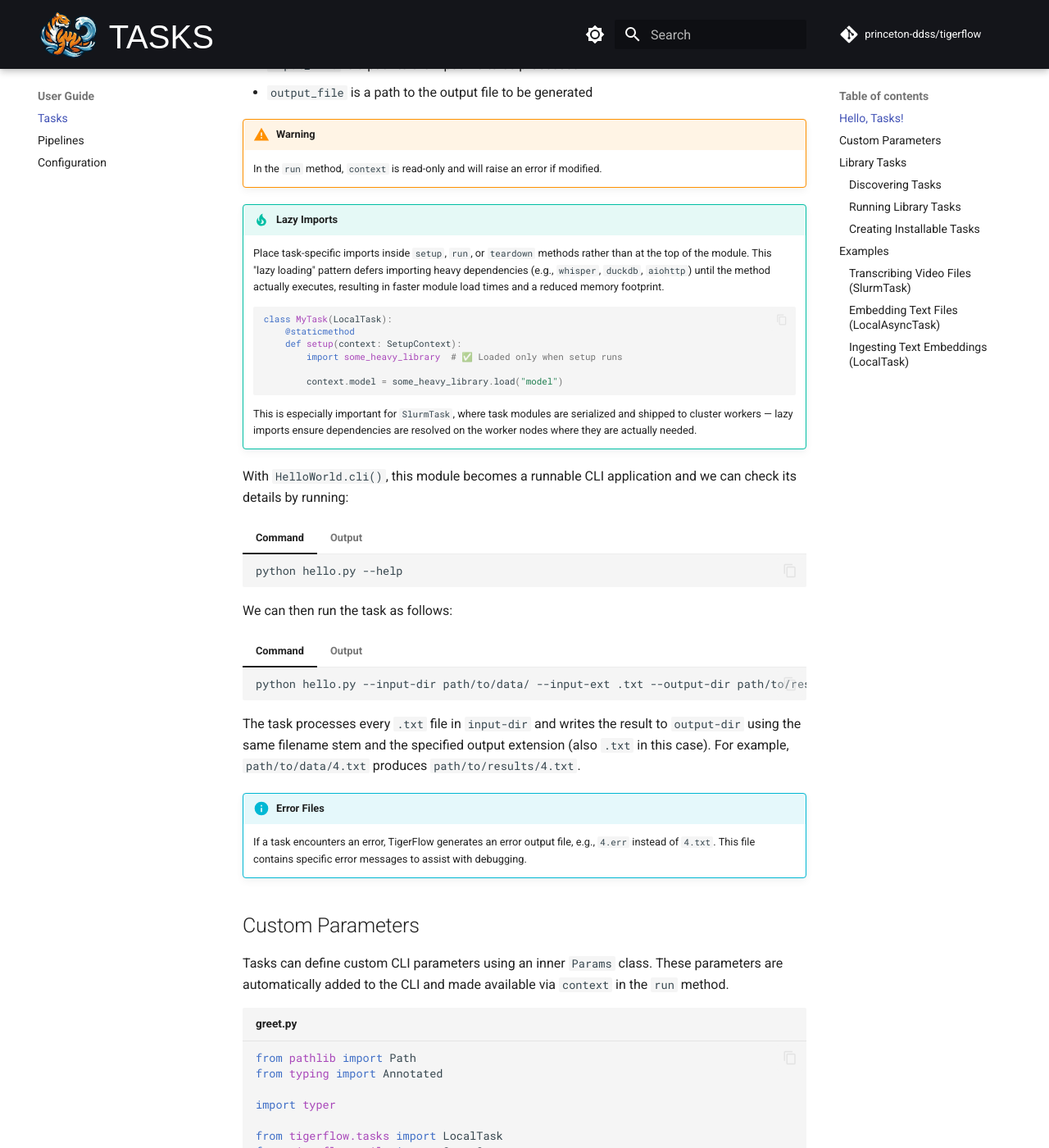
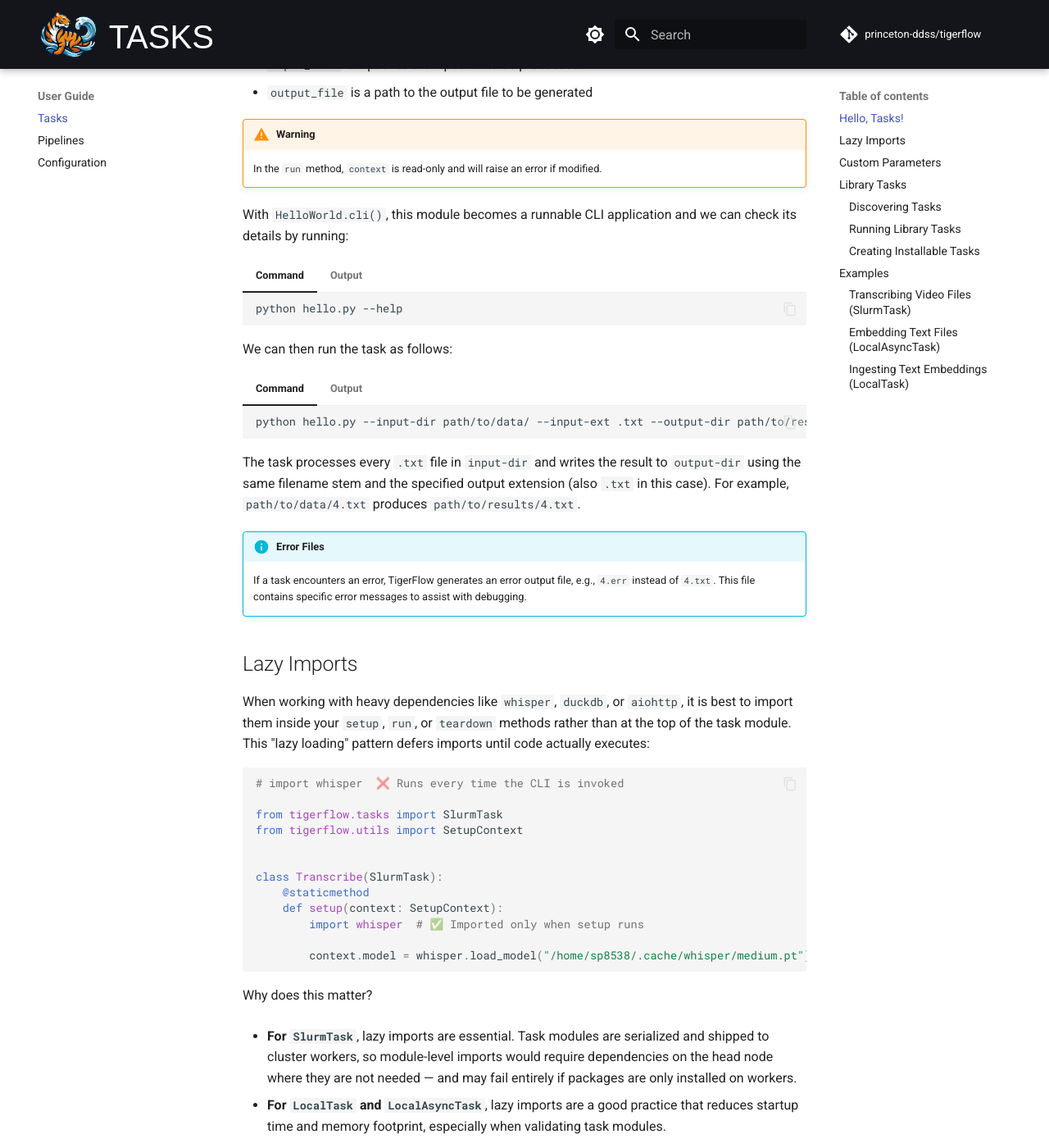
Before and after one commit to princeton-ddss/tigerflow, an MkDocs documentation site: the page built from docs/mkdocs/guides/task.md, in a window 1280 px wide and 1400 px high, scrolled down 1736 px. Shown: the whole window at 82% size. Built offline with MkDocs 1.6.1 and Material for MkDocs 9.7.7, drawn with Linux system fonts in a browser that asks for light colours; some web fonts are replaced; comment, search, counter and statistics services are not loaded; the version menu is left out.

Commit message:
Make "Lazy Imports" its own subsection

````diff
--- a/docs/mkdocs/guides/task.md
+++ b/docs/mkdocs/guides/task.md
@@ -72,26 +72,6 @@ where:
 
     In the `run` method, `context` is read-only and will raise an error if modified.
 
-!!! tip "Lazy Imports"
-
-    Place task-specific imports inside `setup`, `run`, or `teardown` methods rather than at the
-    top of the module. This "lazy loading" pattern defers importing heavy dependencies (e.g.,
-    `whisper`, `duckdb`, `aiohttp`) until the method actually executes, resulting in faster
-    module load times and a reduced memory footprint.
-
-    ```py
-    class MyTask(LocalTask):
-        @staticmethod
-        def setup(context: SetupContext):
-            import some_heavy_library  # ✅ Loaded only when setup runs
-
-            context.model = some_heavy_library.load("model")
-    ```
-
-    This is especially important for `SlurmTask`, where task modules are serialized and shipped
-    to cluster workers — lazy imports ensure dependencies are resolved on the worker nodes where
-    they are actually needed.
-
 With `HelloWorld.cli()`, this module becomes a runnable CLI application and we can check its details by running:
 
 === "Command"
@@ -150,6 +130,36 @@ For example, `path/to/data/4.txt` produces `path/to/results/4.txt`.
 !!! info "Error Files"
 
     If a task encounters an error, TigerFlow generates an error output file, e.g., `4.err` instead of `4.txt`. This file contains specific error messages to assist with debugging.
+
+## Lazy Imports
+
+When working with heavy dependencies like `whisper`, `duckdb`, or `aiohttp`, it is best to import
+them inside your `setup`, `run`, or `teardown` methods rather than at the top of the task module.
+This "lazy loading" pattern defers imports until code actually executes:
+
+```py
+# import whisper  ❌ Runs every time the CLI is invoked
+
+from tigerflow.tasks import SlurmTask
+from tigerflow.utils import SetupContext
+
+
+class Transcribe(SlurmTask):
+    @staticmethod
+    def setup(context: SetupContext):
+        import whisper  # ✅ Imported only when setup runs
+
+        context.model = whisper.load_model("/home/sp8538/.cache/whisper/medium.pt")
+```
+
+Why does this matter?
+
+- **For `SlurmTask`**, lazy imports are essential. Task modules are serialized and shipped to
+  cluster workers, so module-level imports would require dependencies on the head node where
+  they are not needed — and may fail entirely if packages are only installed on workers.
+
+- **For `LocalTask` and `LocalAsyncTask`**, lazy imports are a good practice that reduces
+  startup time and memory footprint, especially when validating task modules.
 
 ## Custom Parameters
 
````
